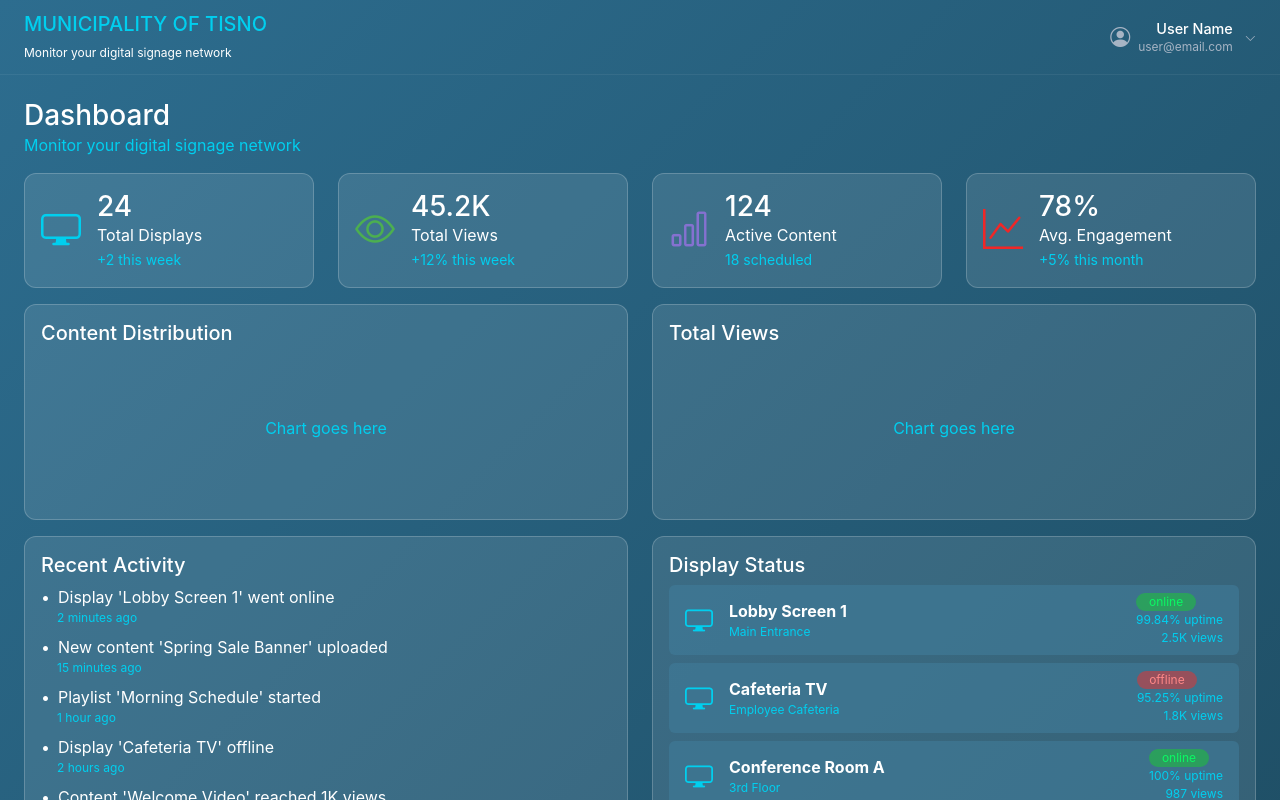
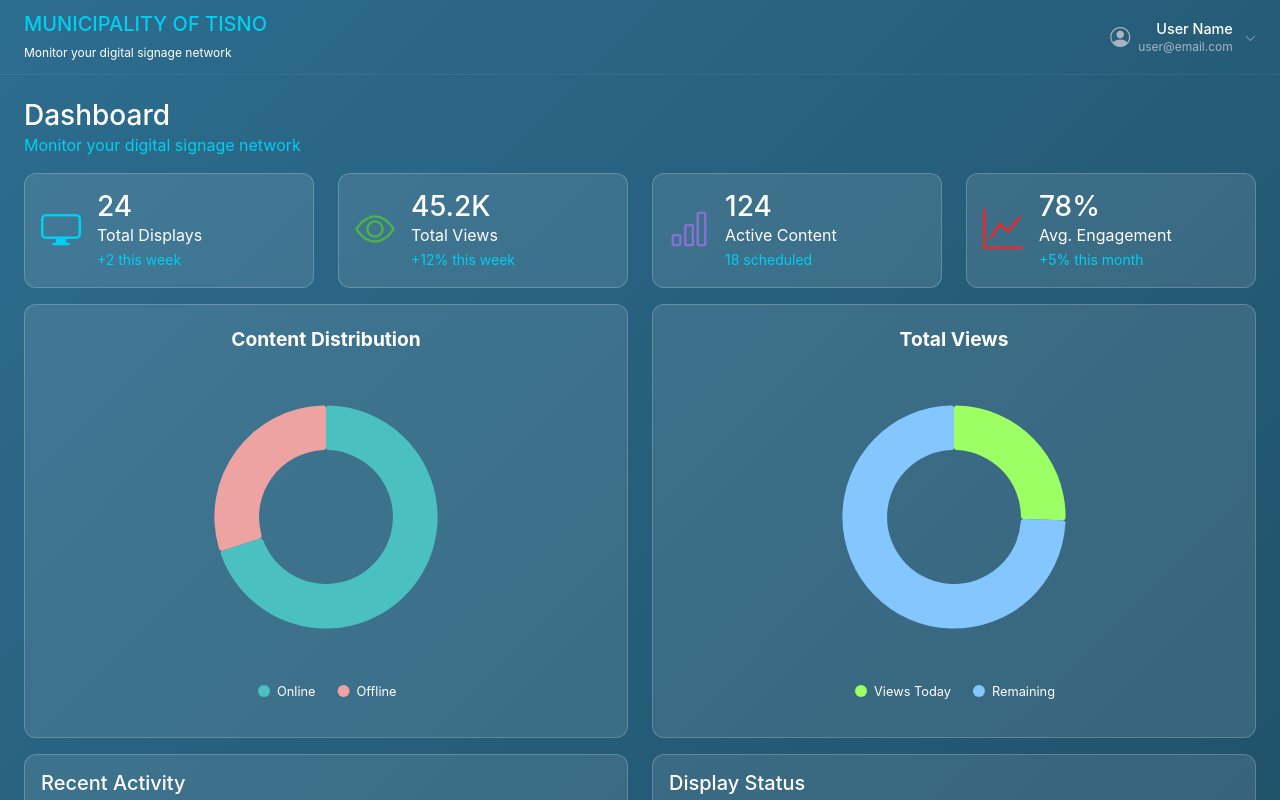
Before and after one commit to Junaid-Taqi/orator-dashboard, a React (Create React App) app: page / in a window 1280 px wide. Shown: the top 800 px of the page. Built offline with nearby package versions, Linux system fonts and the light colour scheme.

Commit message:
init commit

```diff
--- a/package.json
+++ b/package.json
@@ -9,6 +9,8 @@
     "@testing-library/user-event": "^13.5.0",
     "bootstrap": "^5.3.8",
     "bootstrap-icons": "^1.13.1",
+    "highcharts": "^12.5.0",
+    "highcharts-react-official": "^3.2.3",
     "react": "^19.2.4",
     "react-dom": "^19.2.4",
     "react-scripts": "5.0.1",
--- a/src/components/Dashboard.js
+++ b/src/components/Dashboard.js
@@ -1,6 +1,6 @@
 import React from 'react';
 import StatsCard from './StatsCard';
-import ChartCard from './ChartCard';
+import DonutChart from './DonutChart';
 import ActivityList from './ActivityList';
 import DisplayStatus from './DisplayStatus';
 
@@ -26,10 +26,28 @@ function Dashboard() {
         {/* second row charts */}
         <div className="row">
           <div className="col-md-6">
-            <ChartCard title="Content Distribution" />
+            <div className="card card-transparent p-3 mb-3">
+              <DonutChart
+                title="Content Distribution"
+                data={[
+                  ['Online', 70],
+                  ['Offline', 30]
+                ]}
+                colors={[ '#4bc0c0', '#eea3a3' ]}
+              />
+            </div>
           </div>
           <div className="col-md-6">
-            <ChartCard title="Total Views" />
+            <div className="card card-transparent p-3 mb-3">
+              <DonutChart
+                title="Total Views"
+                data={[
+                  ['Views Today', 2546],
+                  ['Remaining', 10000 - 2546]
+                ]}
+                colors={[ '#9cff63', '#84C7FF' ]}
+              />
+            </div>
           </div>
         </div>
 
--- /dev/null
+++ b/src/components/DonutChart.js
@@ -0,0 +1,52 @@
+import React from 'react';
+import Highcharts from 'highcharts';
+import HighchartsReact from 'highcharts-react-official';
+
+function DonutChart({ title, data, colors = ['#9463F7', '#48C2C3'] }) {
+  const options = {
+    chart: {
+      type: 'pie',
+      backgroundColor: 'transparent'
+    },
+    title: {
+      text: title,
+      style: { color: '#fff' }
+    },
+    tooltip: {
+      pointFormat: '{series.name}: <b>{point.percentage:.1f}%</b>'
+    },
+    plotOptions: {
+      pie: {
+        size: '80%',        // ✅ Overall size kam
+        innerSize: '60%',   // ✅ Donut hole size
+        borderWidth: 0,
+        borderColor: 'transparent',
+        dataLabels: {
+          enabled: false
+        },
+        showInLegend: true,
+        colors: colors,
+        states: {
+          hover: {
+            halo: null
+          }
+        }
+      }
+    },
+    legend: {
+      itemStyle: { color: '#fff' }
+    },
+    series: [
+      {
+        name: 'Share',
+        data,
+        borderWidth: 0
+      }
+    ],
+    credits: { enabled: false }
+  };
+
+  return <HighchartsReact highcharts={Highcharts} options={options} />;
+}
+
+export default DonutChart;
```
Also changed, not shown: 1 other file (tests, documents, lock files or other folders).
